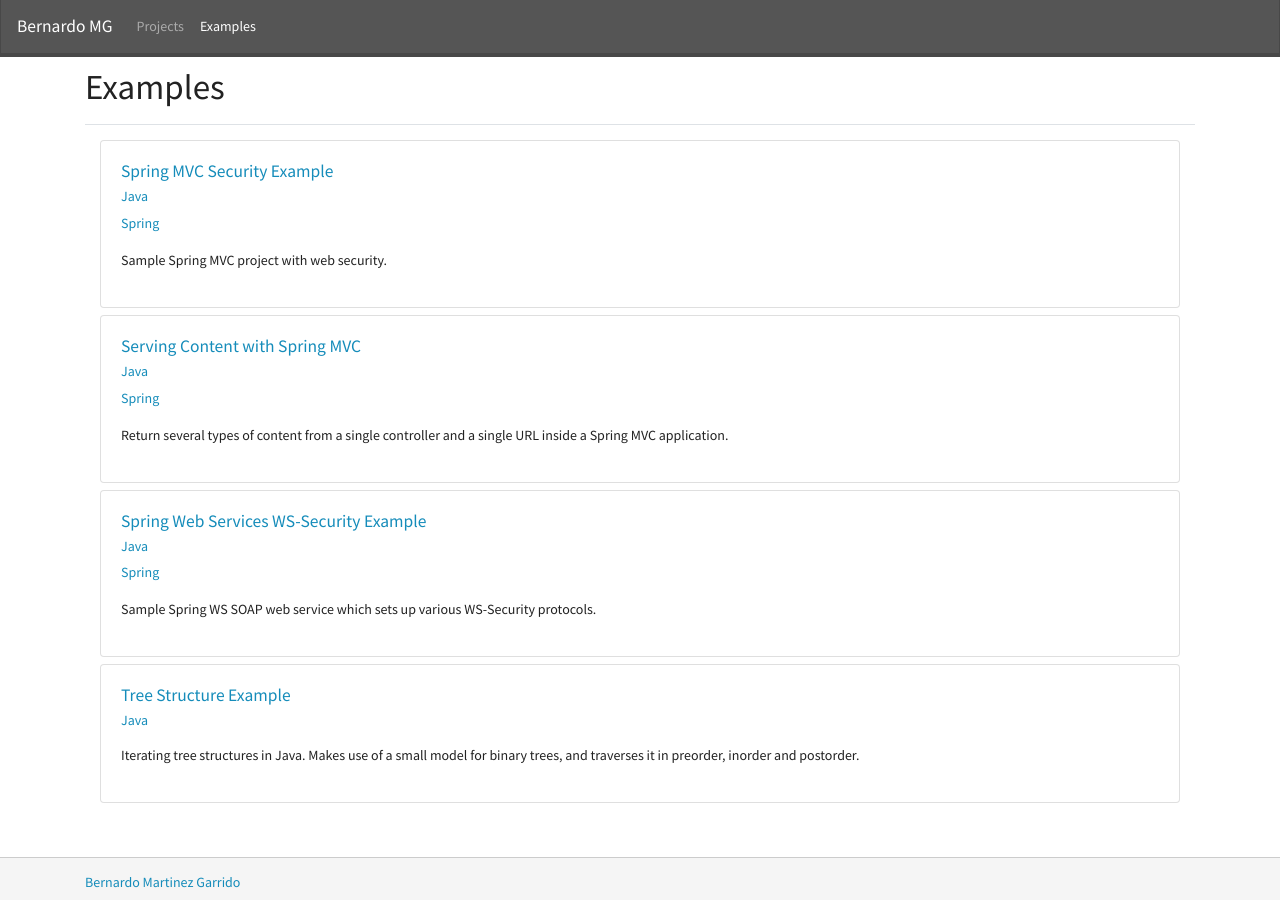
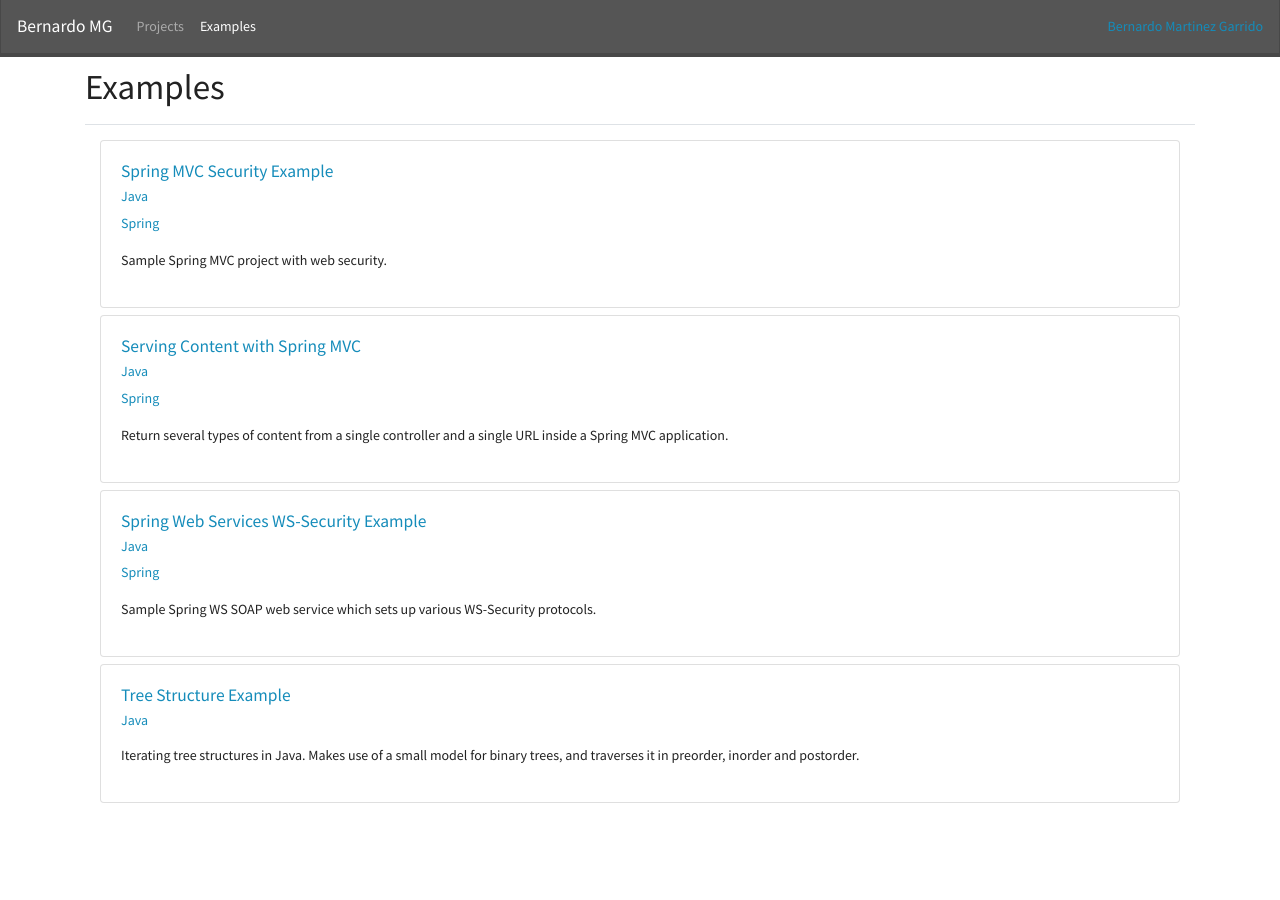
Before and after one commit to Bernardo-MG/front-site, a Jekyll site: the page built from examples.md, in a window 1280 px wide. Built offline with Jekyll 4.4.1, drawn with Linux system fonts in a browser that asks for light colours; nearby versions of some CDN libraries.

Commit message:
Removed footer

```diff
--- a/_includes/footer.html
+++ /dev/null
@@ -1,15 +0,0 @@
-<footer class="footer">
-   <div class="container">
-      <div>
-         {%- if site.author -%}
-            {%- if site.email -%}
-            <a href="mailto:{{ site.email }}">{{ site.author | escape }}</a>
-            {%- else -%}
-            {{ site.author | escape }}
-            {%- endif -%}
-         {%- else -%}
-         {{ site.title | escape }}
-         {%- endif -%}
-      </div>
-   </div>
-</footer>
--- a/_includes/header.html
+++ b/_includes/header.html
@@ -32,5 +32,16 @@
             {%- endfor -%}
          </ul>
       </div>
+      <div>
+         {%- if site.author -%}
+            {%- if site.email -%}
+            <a href="mailto:{{ site.email }}">{{ site.author | escape }}</a>
+            {%- else -%}
+            {{ site.author | escape }}
+            {%- endif -%}
+         {%- else -%}
+         {{ site.title | escape }}
+         {%- endif -%}
+      </div>
    </nav>
 </header>
--- a/_layouts/default.html
+++ b/_layouts/default.html
@@ -13,7 +13,6 @@
          {{ content }}
       </section>
    </main>
-   {%- include footer.html -%}
    {%- include scripts.html -%}
 </body>
 </html>
```
